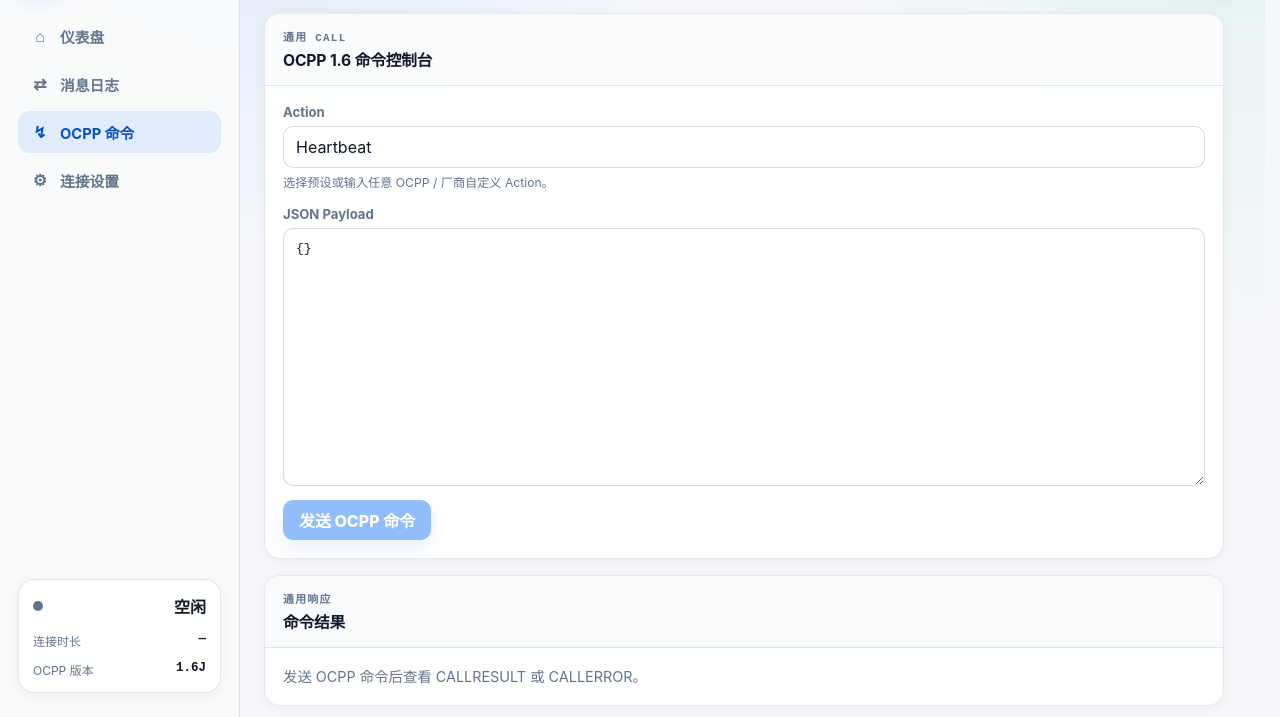
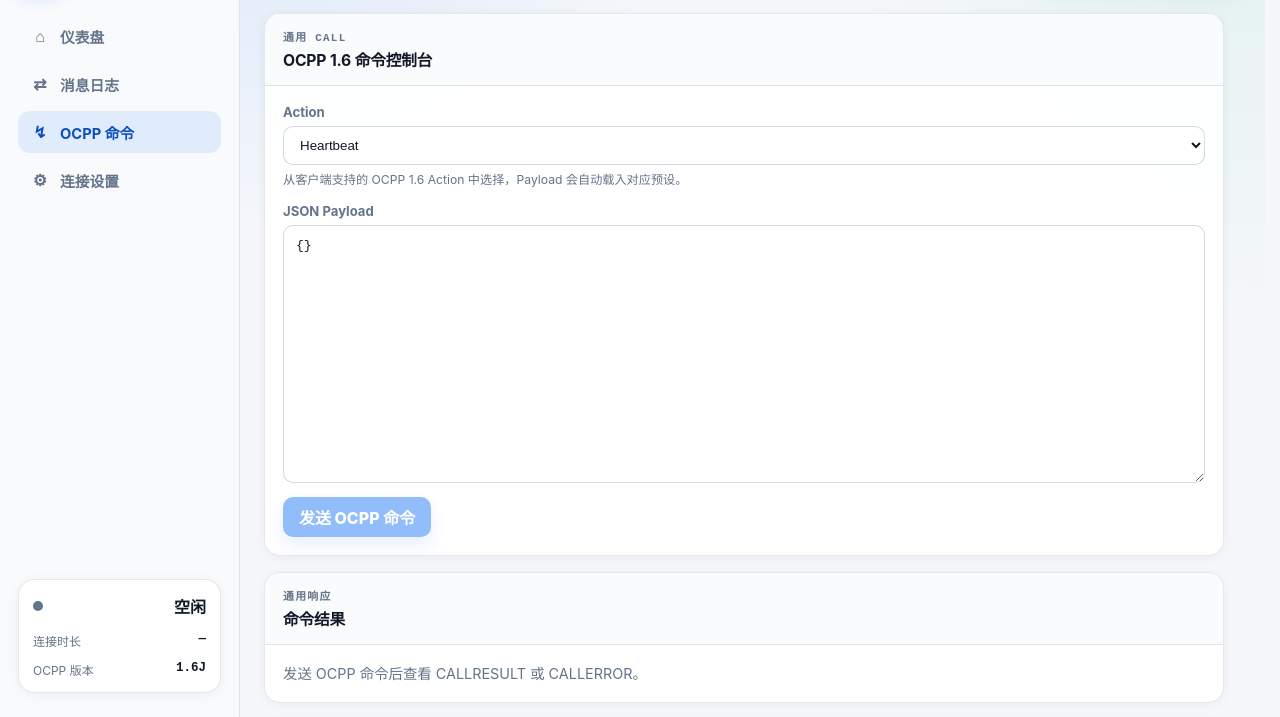
Before and after one commit to ForbiddenR/oclient, a website built with Vite: page src/renderer/index.html in a window 1280 px wide. Both pictures are taken after a click on the link "OCPP 命令". Shown: the part 83-800 px from the top of the page. Built offline with nearby package versions, Linux system fonts and the light colour scheme.

Commit message:
update the ocpp command page

```diff
--- a/src/renderer/app.ts
+++ b/src/renderer/app.ts
@@ -63,7 +63,7 @@ interface AppState {
 interface DashboardElements {
   routeTitle: HTMLElement;
   routeEyebrow: HTMLElement;
-  commandActionInput: HTMLInputElement;
+  commandActionInput: HTMLSelectElement;
   commandPayloadInput: HTMLTextAreaElement;
   sendCommandButton: HTMLButtonElement;
   commandResultCard: HTMLElement;
@@ -116,7 +116,7 @@ export function createApp(root: HTMLElement): void {
   const elements: DashboardElements = {
     routeTitle: mustQuery<HTMLElement>(root, '#routeTitle'),
     routeEyebrow: mustQuery<HTMLElement>(root, '#routeEyebrow'),
-    commandActionInput: mustQuery<HTMLInputElement>(root, '#commandActionInput'),
+    commandActionInput: mustQuery<HTMLSelectElement>(root, '#commandActionInput'),
     commandPayloadInput: mustQuery<HTMLTextAreaElement>(root, '#commandPayloadInput'),
     sendCommandButton: mustQuery<HTMLButtonElement>(root, '#sendCommandButton'),
     commandResultCard: mustQuery<HTMLElement>(root, '#commandResultCard'),
@@ -222,7 +222,7 @@ export function createApp(root: HTMLElement): void {
   root.addEventListener('change', (event) => {
     const target = event.target;
 
-    if (target instanceof HTMLInputElement && target.id === 'commandActionInput') {
+    if (target instanceof HTMLSelectElement && target.id === 'commandActionInput') {
       elements.commandPayloadInput.value = JSON.stringify(commandPreset(target.value), null, 2);
     }
 
@@ -525,20 +525,25 @@ function buildAppMarkup(): string {
               <div class="card-body">
                 <label class="field">
                   <span>Action</span>
-                  <input id="commandActionInput" type="text" list="commandActionOptions" value="Heartbeat" autocomplete="off" spellcheck="false" />
-                  <small>选择预设或输入任意 OCPP / 厂商自定义 Action。</small>
+                  <select id="commandActionInput" name="action">
+                    <optgroup label="基础">
+                      <option value="Heartbeat">Heartbeat</option>
+                      <option value="StatusNotification">StatusNotification</option>
+                      <option value="Authorize">Authorize</option>
+                    </optgroup>
+                    <optgroup label="事务">
+                      <option value="StartTransaction">StartTransaction</option>
+                      <option value="StopTransaction">StopTransaction</option>
+                      <option value="MeterValues">MeterValues</option>
+                    </optgroup>
+                    <optgroup label="运维">
+                      <option value="DataTransfer">DataTransfer</option>
+                      <option value="DiagnosticsStatusNotification">DiagnosticsStatusNotification</option>
+                      <option value="FirmwareStatusNotification">FirmwareStatusNotification</option>
+                    </optgroup>
+                  </select>
+                  <small>从客户端支持的 OCPP 1.6 Action 中选择，Payload 会自动载入对应预设。</small>
                 </label>
-                <datalist id="commandActionOptions">
-                  <option value="Heartbeat"></option>
-                  <option value="StatusNotification"></option>
-                  <option value="Authorize"></option>
-                  <option value="StartTransaction"></option>
-                  <option value="StopTransaction"></option>
-                  <option value="MeterValues"></option>
-                  <option value="DataTransfer"></option>
-                  <option value="DiagnosticsStatusNotification"></option>
-                  <option value="FirmwareStatusNotification"></option>
-                </datalist>
                 <label class="field">
                   <span>JSON Payload</span>
                   <textarea id="commandPayloadInput" rows="12" spellcheck="false">{}</textarea>
--- a/src/renderer/styles.css
+++ b/src/renderer/styles.css
@@ -774,6 +774,7 @@ p {
 }
 
 .field input,
+.field select,
 .field textarea,
 .header-row input {
   width: 100%;
@@ -787,6 +788,7 @@ p {
 }
 
 .field input:focus,
+.field select:focus,
 .field textarea:focus,
 .header-row input:focus {
   border-color: var(--blue);
```
